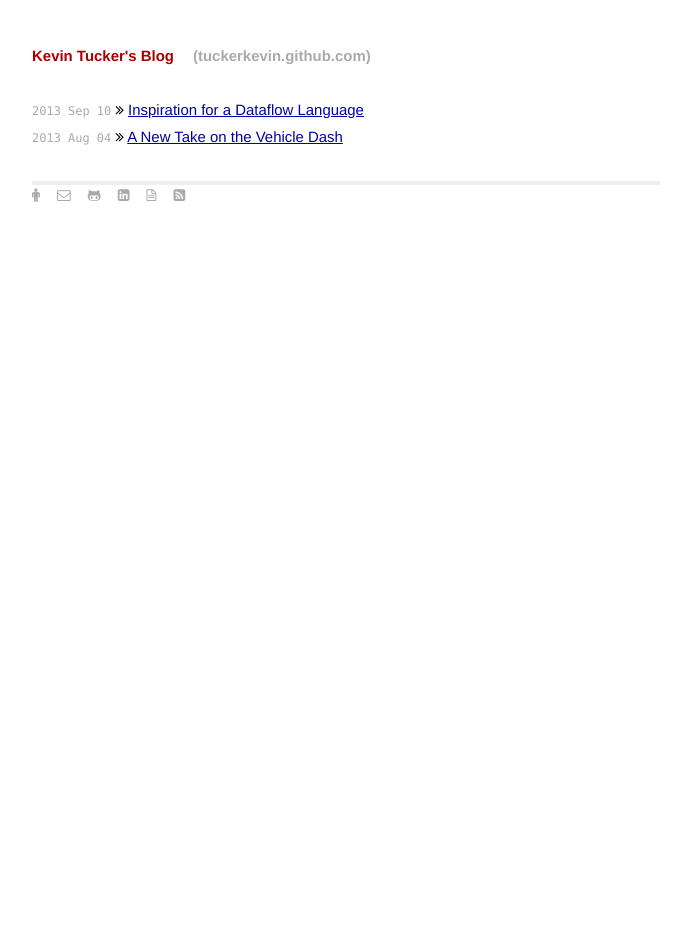
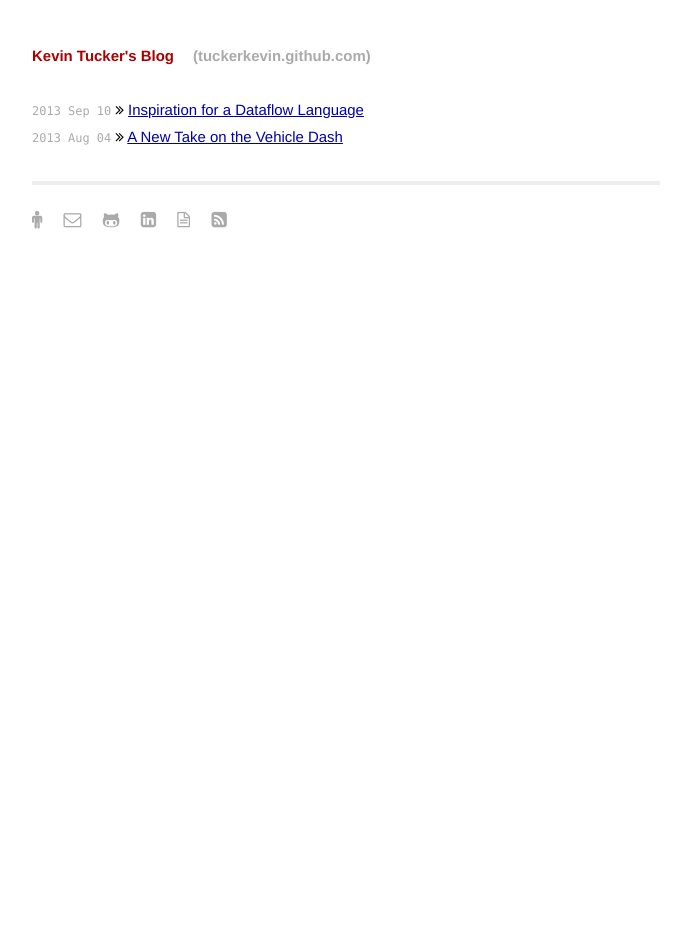
Before and after one commit to tuckerkevin/tuckerkevin.github.io, a Jekyll site: the page built from index.html, in a window 1280 px wide. Shown: the whole page, without its empty margins (294-985 px from the left). Built offline with Jekyll 4.4.1, drawn with Linux system fonts in a browser that asks for light colours; Markdown is read by kramdown in place of the engine named in the settings.

Commit message:
Space out footer and increase size of icons.

```diff
--- a/css/main.css
+++ b/css/main.css
@@ -100,6 +100,8 @@ ul.posts span {
   border-top: 4px solid #eee;
   margin-top: 2em;
   overflow: hidden;
+  padding-top: 2em;
+  padding-bottom: 2em;
 }
 
 .site .footer .contact {
@@ -112,7 +114,7 @@ ul.posts span {
 }
 
 .site .footer .contact a.extra {
-  font-size: 115%;
+  font-size: 150%;
   text-decoration: none;
   color: #aaa;
   margin-right: 1em;
```
